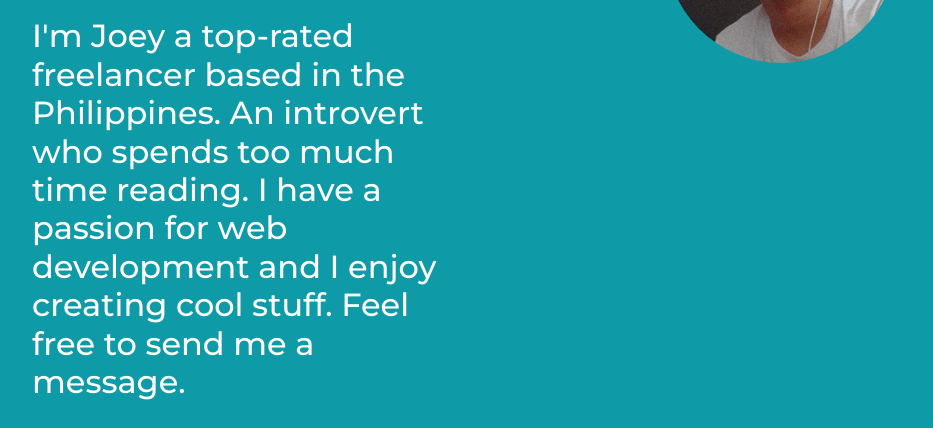
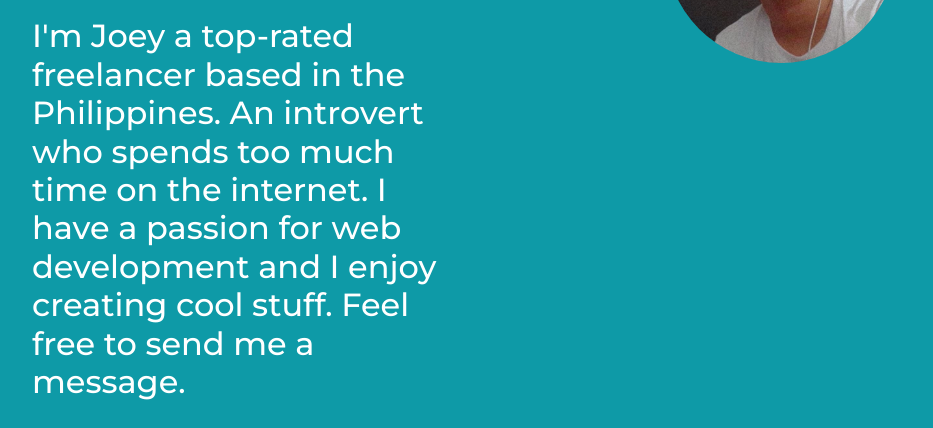
Before and after one commit to elevatewithjoey/portfolio, a plain HTML site: page index.html in a window 1280 px wide. Shown: the part 351-779 px from the top of the page, without its empty margins (160-1093 px from the left). Drawn offline with nearby package versions, Linux system fonts and the light colour scheme.

Commit message:
Update index.html

```diff
--- a/index.html
+++ b/index.html
@@ -65,7 +65,7 @@
 
         <div class="col-lg-6">
 <h1 class="big-heading">Hi, How you doin?</h1>
-          <h2>I'm Joey a top-rated freelancer based in the Philippines. An introvert who spends too much time reading. I have a passion for web development and I enjoy creating cool stuff. Feel free to send me a message.</h2>
+          <h2>I'm Joey a top-rated freelancer based in the Philippines. An introvert who spends too much time on the internet. I have a passion for web development and I enjoy creating cool stuff. Feel free to send me a message.</h2>
           <a class="message-me btn btn-lg btn-dark" href="mailto:elevatewithjoey@gmail.com" role="button"><i class="fas fa-paper-plane"></i> Message Me</a>
         </div>
 
```
